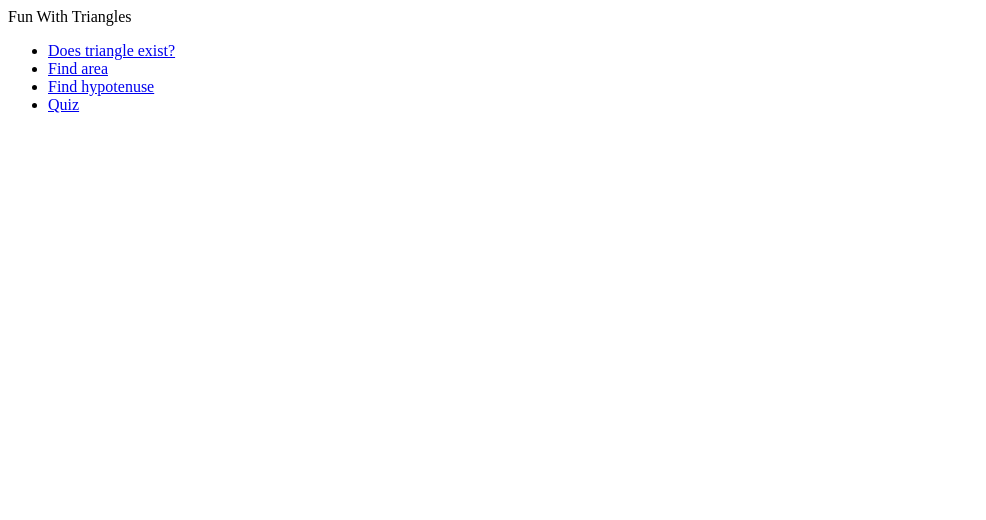
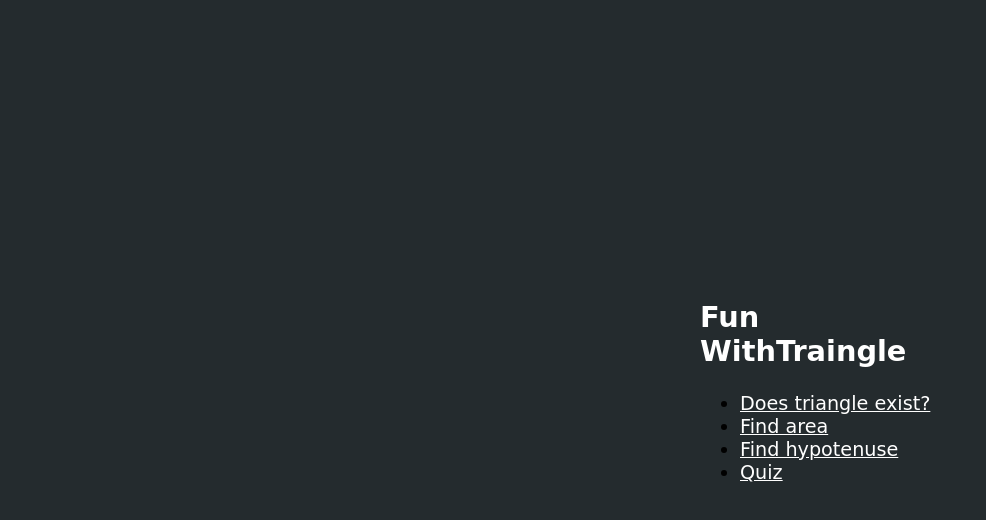
Before and after one commit to ayush65/area-of-traingle-mark12-neog-camp, a plain HTML site: page index.html in a window 1280 px wide. Shown: the whole page, without its empty margins (0-986 px from the left). Drawn offline with Linux system fonts and the light colour scheme.

Commit message:
third commit

```diff
--- /dev/null
+++ b/index.css
@@ -0,0 +1,17 @@
+body{
+          margin-left: 700px;
+          margin-top: 300px;
+           text-decoration: none;
+           background-color: #242B2E;
+           font-family: 'Pacifico', cursive;
+           font-size: larger;
+
+}
+
+.link{
+          color: white;
+}
+#h1{
+          color: white;
+          max-width: 50px;
+}
--- a/index.html
+++ b/index.html
@@ -4,12 +4,15 @@
           <meta charset="UTF-8">
           <meta http-equiv="X-UA-Compatible" content="IE=edge">
           <meta name="viewport" content="width=device-width, initial-scale=1.0">
+          <link rel="stylesheet" href="index.css">
           <title>Document</title>
 </head>
 <body>
+
           <nav class ="navigation-bar">
+                    <h1 id="h1">Fun WithTraingle</h1>
 
-                    <div class="div-for-nav">Fun With Triangles</div>
+
                     <ul class="list-of-nav">
                         <li class="nav-list">
                             <a class="link" href="possibletriangle.html">Does triangle exist?</a>
--- a/quiz.js
+++ b/quiz.js
@@ -15,7 +15,7 @@ function answer (){
             i= i +1;
         }
     }
-    }//i= i +1;
+    }
     console.log(score)
 
     if (score === 4){
```
